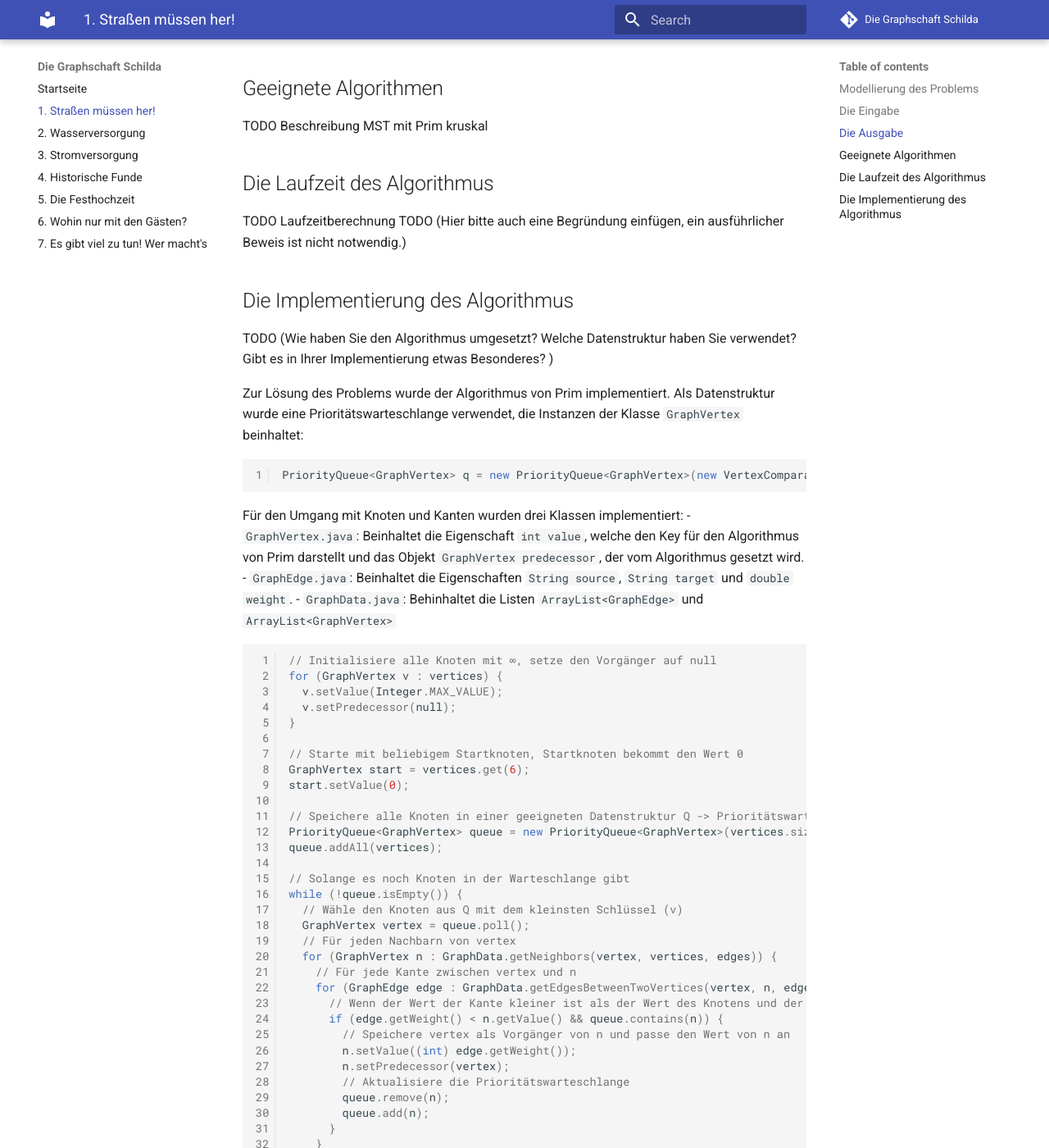
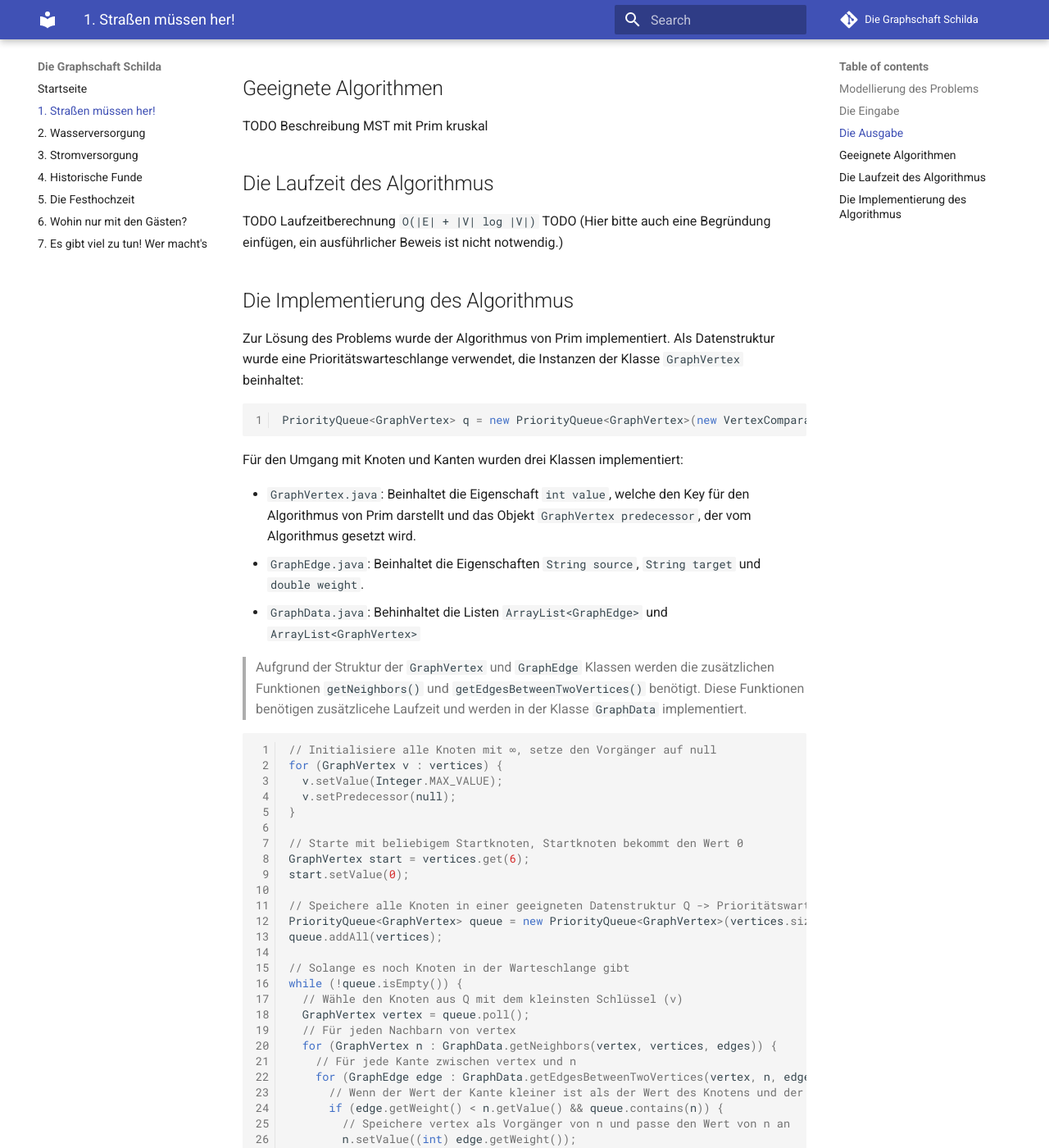
Before and after one commit to Halfpipe-SD/GraphschaftSchilda, an MkDocs documentation site: the page built from documentation/docs/Problem1.md, in a window 1280 px wide and 1400 px high, scrolled down 1987 px. Shown: the whole window at 82% size. Built offline with MkDocs 1.6.1 and Material for MkDocs 9.7.7, drawn with Linux system fonts in a browser that asks for light colours; comment, search, counter and statistics services are not loaded.

Commit message:
Fixed problem 1 md file

````diff
--- a/documentation/docs/Problem1.md
+++ b/documentation/docs/Problem1.md
@@ -47,12 +47,10 @@ TODO Beschreibung MST mit Prim kruskal
 
 ## Die Laufzeit des Algorithmus
 
-TODO Laufzeitberechnung
+TODO Laufzeitberechnung `O(|E| + |V| log |V|)`
 TODO (Hier bitte auch eine Begründung einfügen, ein ausführlicher Beweis ist nicht notwendig.)
 
 ## Die Implementierung des Algorithmus
-
-TODO (Wie haben Sie den Algorithmus umgesetzt? Welche Datenstruktur haben Sie verwendet? Gibt es in Ihrer Implementierung etwas Besonderes?  )
 
 Zur Lösung des Problems wurde der Algorithmus von Prim implementiert. Als Datenstruktur wurde eine Prioritätswarteschlange verwendet, die Instanzen der Klasse `GraphVertex` beinhaltet:
 
@@ -61,9 +59,14 @@ PriorityQueue<GraphVertex> q = new PriorityQueue<GraphVertex>(new VertexComparat
 ```
 
 Für den Umgang mit Knoten und Kanten wurden drei Klassen implementiert:
+
 - `GraphVertex.java`: Beinhaltet die Eigenschaft `int value`, welche den Key für den Algorithmus von Prim darstellt und das Objekt `GraphVertex predecessor`, der vom Algorithmus gesetzt wird.
 - `GraphEdge.java`: Beinhaltet die Eigenschaften `String source`, `String target` und `double weight`.
 - `GraphData.java`: Behinhaltet die Listen `ArrayList<GraphEdge>` und `ArrayList<GraphVertex>`
+
+> Aufgrund der Struktur der `GraphVertex` und `GraphEdge` Klassen werden die zusätzlichen Funktionen `getNeighbors()` und `getEdgesBetweenTwoVertices()` benötigt. Diese Funktionen benötigen zusätzlicehe Laufzeit und werden in der Klasse `GraphData` implementiert.
+
+
 
 ``` java
 // Initialisiere alle Knoten mit ∞, setze den Vorgänger auf null
````
Also changed, not shown: 2 other files.
